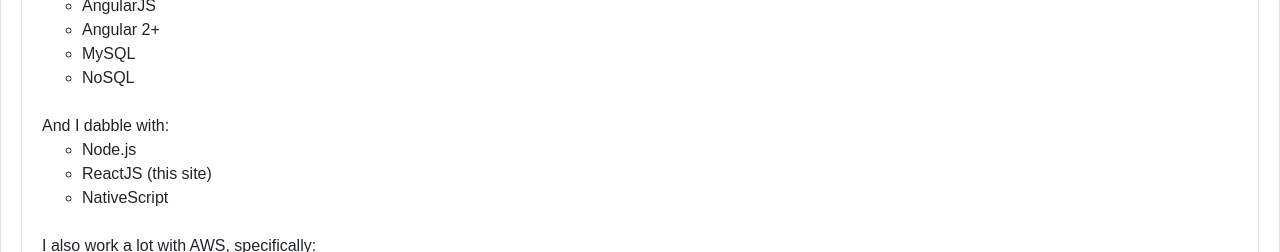
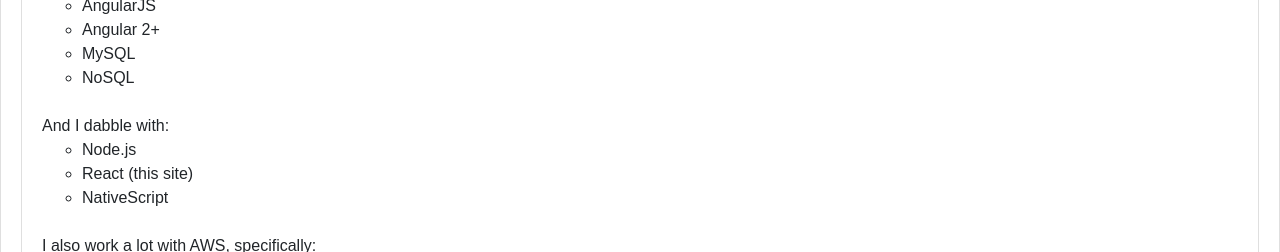
Before and after one commit to ethanharlig/Website, a React (Create React App) app: page / in a window 1280 px wide. Shown: the part 1015-1267 px from the top of the page. Built offline with nearby package versions, Linux system fonts and the light colour scheme; a web font is replaced by a local one.

Commit message:
ReactJS -> React

```diff
--- a/src/home/home.js
+++ b/src/home/home.js
@@ -75,7 +75,7 @@
                 And I dabble with:
                 <ul>
                   <li>Node.js</li>
-                  <li>ReactJS (this site)</li>
+                  <li>React (this site)</li>
                   <li>NativeScript</li>
                 </ul>
                 <br />
```
